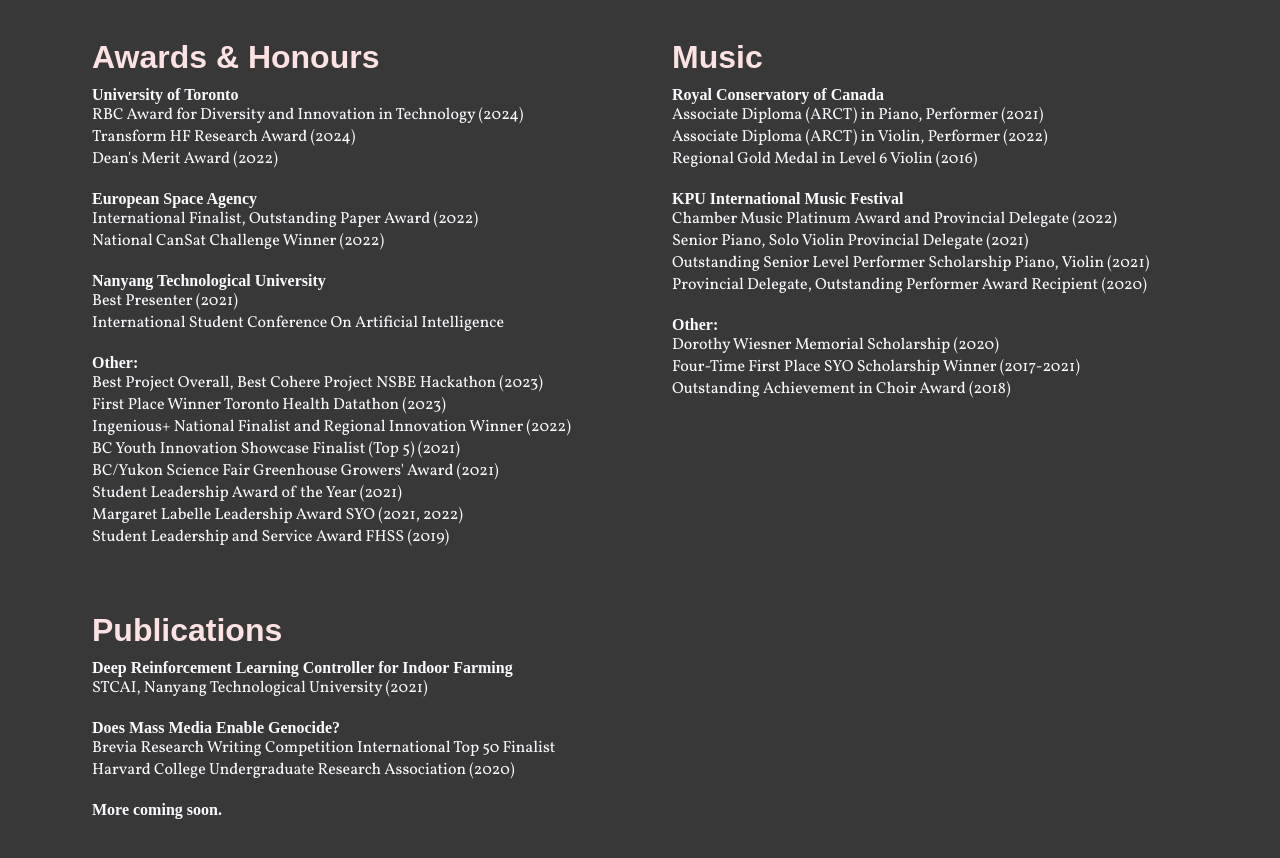
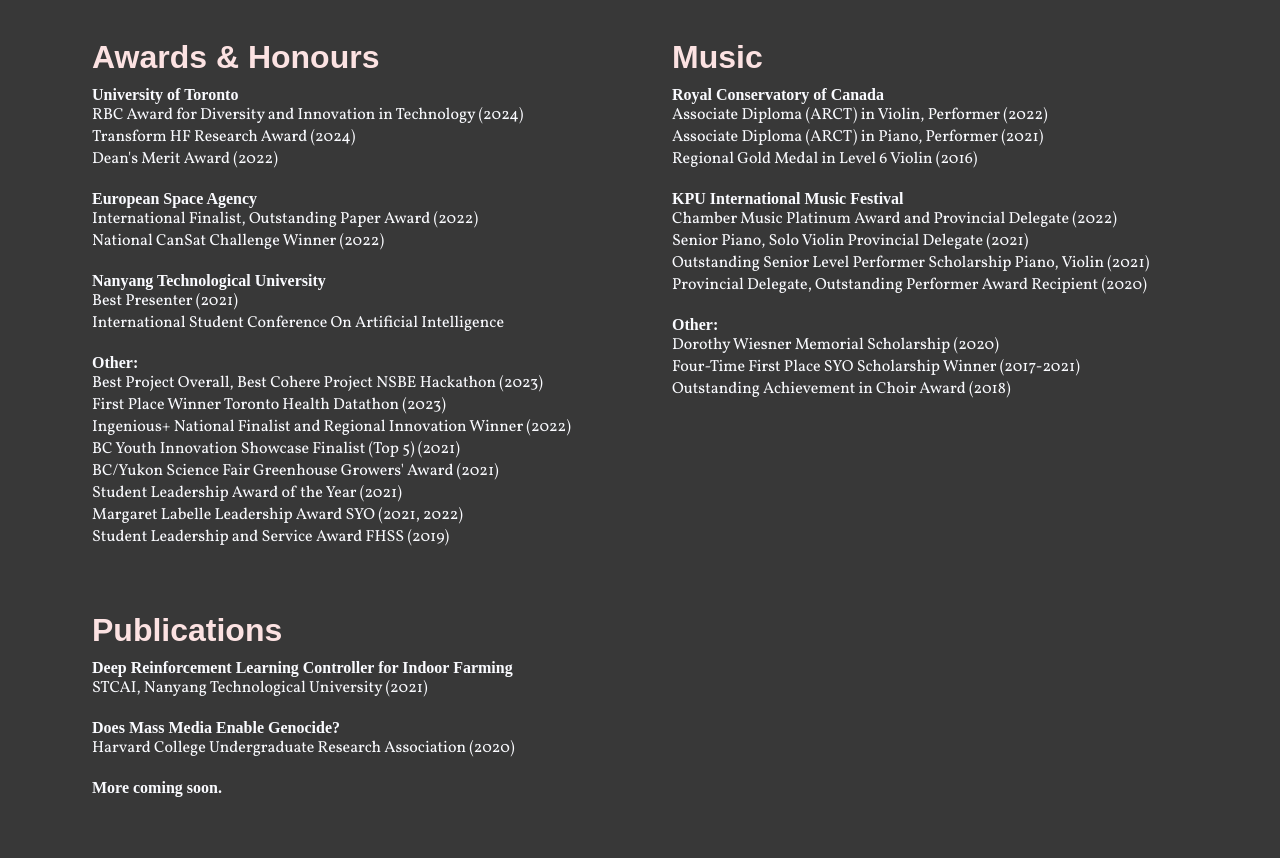
Before and after one commit to jessicaxtang/jessicaxtang.github.io, a plain HTML site: page about.html in a window 1280 px wide. Shown: the part 1126-1984 px from the top of the page. Drawn offline with Linux system fonts and the light colour scheme; a web font is replaced by a local one.

Commit message:
mini about changes

```diff
--- a/about.html
+++ b/about.html
@@ -185,8 +185,8 @@
             <h2>Music</h2>
             <p>Royal Conservatory of Canada</p>
             <ul class="contents">
+              <li>Associate Diploma (ARCT) in Violin, Performer (2022)</li>
               <li>Associate Diploma (ARCT) in Piano, Performer (2021)</li>
-            <li>Associate Diploma (ARCT) in Violin, Performer (2022)</li>
               <li>Regional Gold Medal in Level 6 Violin (2016)</li>
             </ul>
             <br>
@@ -217,7 +217,6 @@
             <br>
             <p>Does Mass Media Enable Genocide?</p>
             <ul class="contents">
-            <li>Brevia Research Writing Competition International Top 50 Finalist</li>
               <li>Harvard College Undergraduate Research Association (2020)</li>
             </ul>
             <br>
```
Also changed, not shown: index.html (+1 -1 lines). Lines whose indentation alone changed are shown as unchanged.
